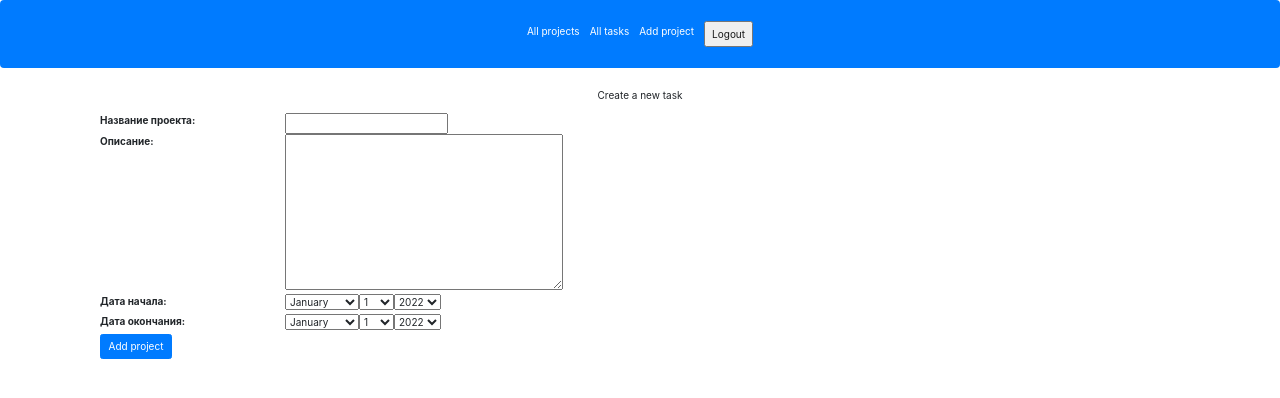
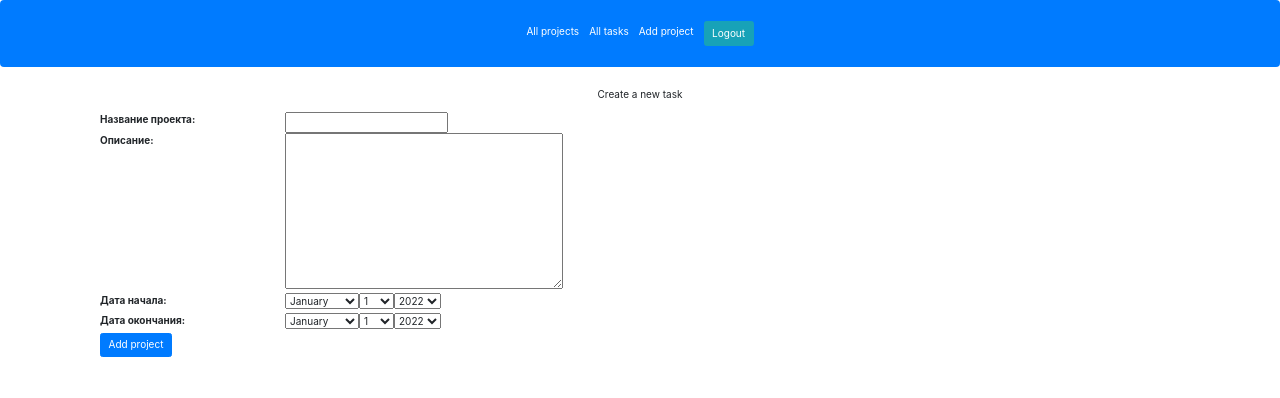
Before and after one commit to Alnazhm/homework_61_zhuldyz_kalbayeva, a Django app: page /projects/add/ in a window 1280 px wide. Shown: the top 398 px of the page. Run offline with Django 4.2, Linux system fonts and the light colour scheme; a user stored in the database is signed in; some libraries are stand-ins or nearby versions.

Commit message:
Изменила стиль для кнопки выхода

```diff
--- a/app/todolist/templates/base.html
+++ b/app/todolist/templates/base.html
@@ -26,21 +26,15 @@
         <li class="nav-item active ">
         <a class="nav-link text-white" href="{% url 'add_project' %}">Add project<span class="sr-only">(current)</span></a>
       </li>
-
             <li class="nav-item active ">
-
-                   <a class="nav-link text-black"><form action="{% url 'logout' %}" method="post">
+                   <a class="nav-link"><form action="{% url 'logout' %}" method="post">
                         {% csrf_token %}
-                        <input type="submit" value="Logout">
+                        <input class= "btn btn-info" type="submit" value="Logout">
                     </form><span class="sr-only">(current)</span></a>
                 </li>
-
-
-
             {% else %}
 
-             <li class="nav-item active " style="color: white;"><a class="nav-link text-white" href="{% url 'login' %}" role="button">Sign In<span class="sr-only">(current)</span></a></li>
-
+             <li class="nav-item active "><a class="nav-link btn btn-info" style="margin-top: 7px; margin-bottom: 5px;" href="{% url 'login' %}" role="button">Sign In<span class="sr-only">(current)</span></a></li>
 
         {% endif %}
     </ul>
```
